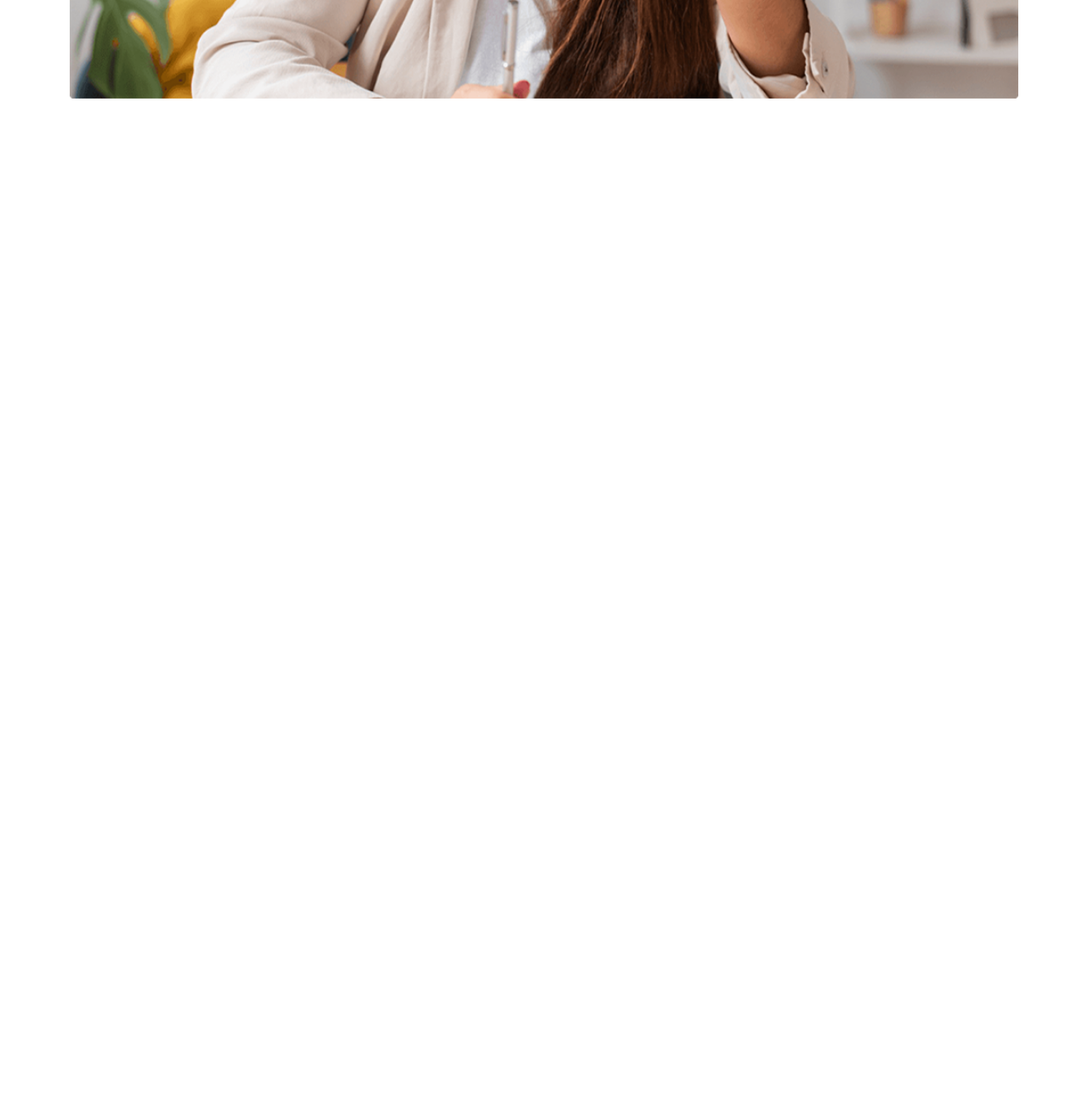
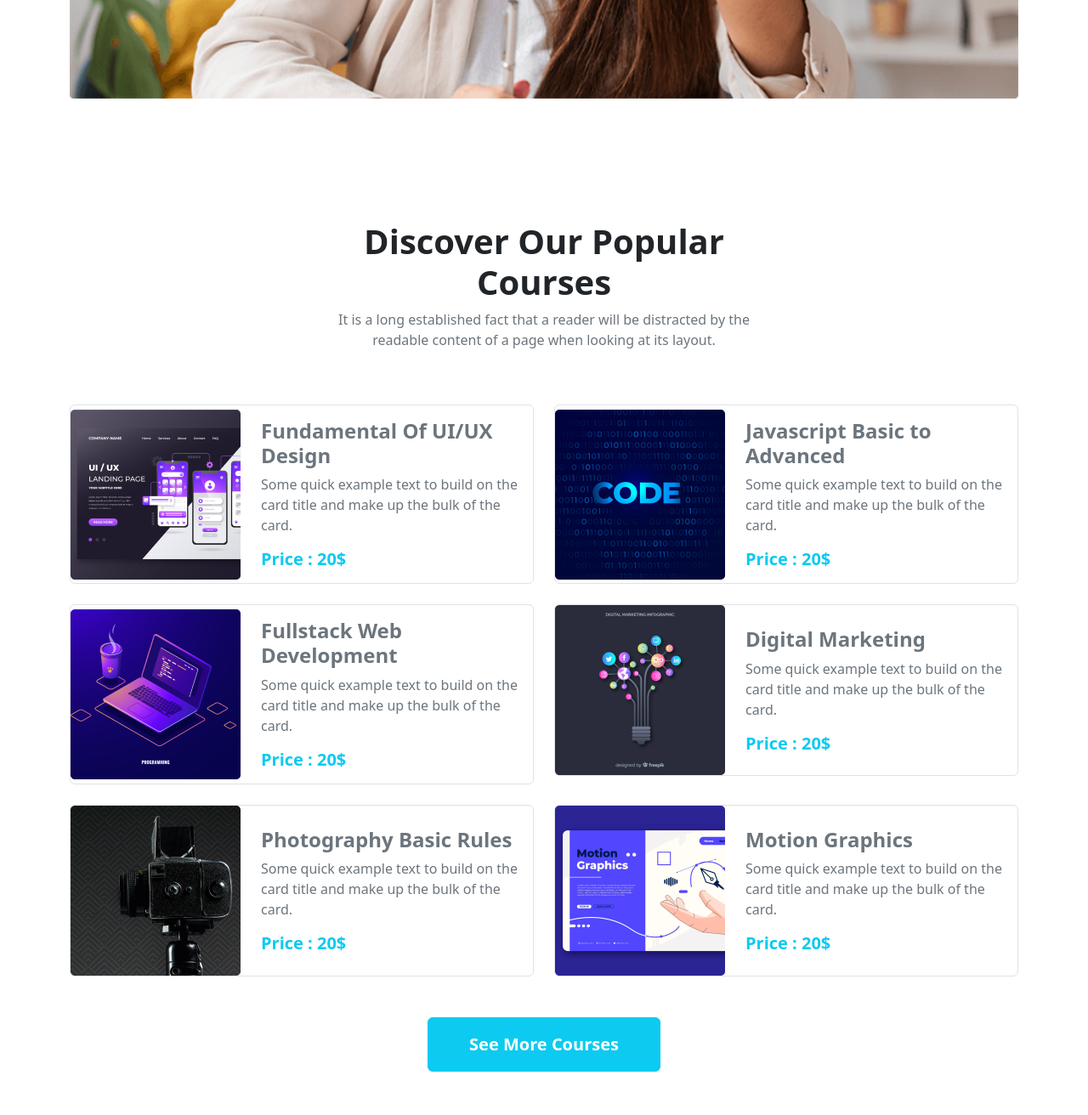
Before and after one commit to sabidsoft/tech-tutorial, a plain HTML site: page index.html in a window 1280 px wide. Shown: the part 620-1932 px from the top of the page at 85% size. Before the commit the page ends 800 px from the top, so only its background shows below. Drawn offline with nearby package versions, Linux system fonts and the light colour scheme.

Commit message:
courses section added

```diff
--- a/index.html
+++ b/index.html
@@ -19,7 +19,8 @@
 
 <body>
     <!-- header section -->
-    <header class="container">
+    <header>
+        <div class="container">
           <!-- navbar -->
         <nav class="navbar navbar-expand-lg bg-white ">
           <div class="container-fluid px-0 py-4">
@@ -66,17 +67,18 @@
                 </div>
               </div>
               <div class="carousel-item">
-                    <img src="./images/cover/cover-2.jpg" class="d-block w-100" alt="second cover image">
-                    <div class="carousel-caption d-none d-md-block">
-                      <h5>Second slide label</h5>
-                      <p>Some representative placeholder content for the second slide.</p>
-                    </div>
+                <img src="./images/cover/cover-2.jpg" class="d-block w-100 image" alt="second cover image">
+                <div class="carousel-caption h-100 d-flex flex-column justify-content-center align-items-center">
+                  <h1 class="mb-3 mt-4">Get Started Tech Tutorial</h1>
+                  <p class="mb-4">It is a great learning store fore beginners. Explore it.<br>You can learn a lot.</p>
+                  <button type="button" class="btn btn-info py-2 px-3 text-white fw-bold">Get Started</button>
                 </div>
               <div class="carousel-item">
-                    <img src="./images/cover/cover-3.jpg" class="d-block w-100" alt="third cover image">
-                    <div class="carousel-caption d-none d-md-block">
-                      <h5>Third slide label</h5>
-                      <p>Some representative placeholder content for the third slide.</p>
+                <img src="./images/cover/cover-3.jpg" class="d-block w-100 image" alt="third cover image">
+                <div class="carousel-caption h-100 d-flex flex-column justify-content-center align-items-center">
+                  <h1 class="mb-3 mt-4">Get Started Tech Tutorial</h1>
+                  <p class="mb-4">It is a great learning store fore beginners. Explore it.<br>You can learn a lot.</p>
+                  <button type="button" class="btn btn-info py-2 px-3 text-white fw-bold">Get Started</button>
                 </div>
               </div>
             </div>
@@ -90,14 +92,92 @@
             </button>
           </div>
         </section>
+        </div>
     </header>
 
     <!-- main content -->
     <main>
-      <!--  -->
+      <!-- courses section -->
       <section>
+        <div class="container my-5 pt-5">
+          <div class="row">
+            <div class="col-sm-1 col-md-2 col-lg-3"></div>
+            <div class="col-sm-10 col-md-8 col-lg-6">
+              <h1 class="text-center fw-bold mt-5">Discover Our Popular<br>Courses</h1>
+              <p class="text-center text-muted">It is a long established fact that a reader will be distracted by the readable content of a page when looking at its layout.</p>
+            </div>
+            <div class="col-sm-1 col-md-2 col-lg-3"></div>
+          </div>
+        </div>
+        <div class="container mb-5">
+          <div class="row g-4">
+            <div class="col-sm-12 col-lg-6">
+              <div class="d-sm-flex align-items-center border rounded-2">
+                <img class="img-fluid course-image" src="./images/course/course-1.png" alt="course image one">
+                <div class="ms-4">
+                  <h4 class="text-secondary fw-bold mt-3">Fundamental Of UI/UX Design</h4>
+                  <p class="text-muted">Some quick example text to build on the card title and make up the bulk of the card.</p>
+                  <h5 class="text-info fw-bold mb-3">Price : 20$</h5>
+                </div>
+              </div>
+            </div>
+            <div class="col-sm-12 col-lg-6">
+              <div class="d-sm-flex align-items-center border rounded-2">
+                <img class="img-fluid course-image" src="./images/course/course-2.png" alt="course image one">
+                <div class="ms-4">
+                  <h4 class="text-secondary fw-bold mt-3">Javascript Basic to Advanced</h4>
+                  <p class="text-muted">Some quick example text to build on the card title and make up the bulk of the card.</p>
+                  <h5 class="text-info fw-bold mb-3">Price : 20$</h5>
+                </div>
+              </div>
+            </div>
+            <div class="col-sm-12 col-lg-6">
+              <div class="d-sm-flex align-items-center border rounded-2">
+                <img class="img-fluid course-image" src="./images/course/course-3.png" alt="course image one">
+                <div class="ms-4">
+                  <h4 class="text-secondary fw-bold mt-3">Fullstack Web Development</h4>
+                  <p class="text-muted">Some quick example text to build on the card title and make up the bulk of the card.</p>
+                  <h5 class="text-info fw-bold mb-3">Price : 20$</h5>
+                </div>
+              </div>
+            </div>
+            <div class="col-sm-12 col-lg-6">
+              <div class="d-sm-flex align-items-center border rounded-2">
+                <img class="img-fluid course-image" src="./images/course/course-4.png" alt="course image one">
+                <div class="ms-4">
+                  <h4 class="text-secondary fw-bold mt-3">Digital Marketing</h4>
+                  <p class="text-muted">Some quick example text to build on the card title and make up the bulk of the card.</p>
+                  <h5 class="text-info fw-bold mb-3">Price : 20$</h5>
+                </div>
+              </div>
+            </div>
+            <div class="col-sm-12 col-lg-6">
+              <div class="d-sm-flex align-items-center border rounded-2">
+                <img class="img-fluid course-image" src="./images/course/course-5.png" alt="course image one">
+                <div class="ms-4">
+                  <h4 class="text-secondary fw-bold mt-3">Photography Basic Rules</h4>
+                  <p class="text-muted">Some quick example text to build on the card title and make up the bulk of the card.</p>
+                  <h5 class="text-info fw-bold mb-3">Price : 20$</h5>
+                </div>
+              </div>
+            </div>
+            <div class="col-sm-12 col-lg-6">
+              <div class="d-sm-flex align-items-center border rounded-2">
+                <img class="img-fluid course-image" src="./images/course/course-6.png" alt="course image one">
+                <div class="ms-4">
+                  <h4 class="text-secondary fw-bold mt-3">Motion Graphics</h4>
+                  <p class="text-muted">Some quick example text to build on the card title and make up the bulk of the card.</p>
+                  <h5 class="text-info fw-bold mb-3">Price : 20$</h5>
+                </div>
+              </div>
+            </div>
+          </div>
+          <div class="text-center">
+            <button type="button" class="btn btn-info text-white fw-bold py-3 px-5 my-5 fs-5">See More Courses</button>
+          </div>
+        </div>
+      </section>
 
-      </section>
     </main>
 
     <!-- bootstrap js -->
--- a/style.css
+++ b/style.css
@@ -2,3 +2,10 @@
 .slider .image{
     min-height: 350px;
 }
+
+/* media query */
+@media (max-width: 575.98px){
+    .course-image {
+        width: 100%;
+    }
+}
```
Lines whose indentation alone changed are shown as unchanged.
